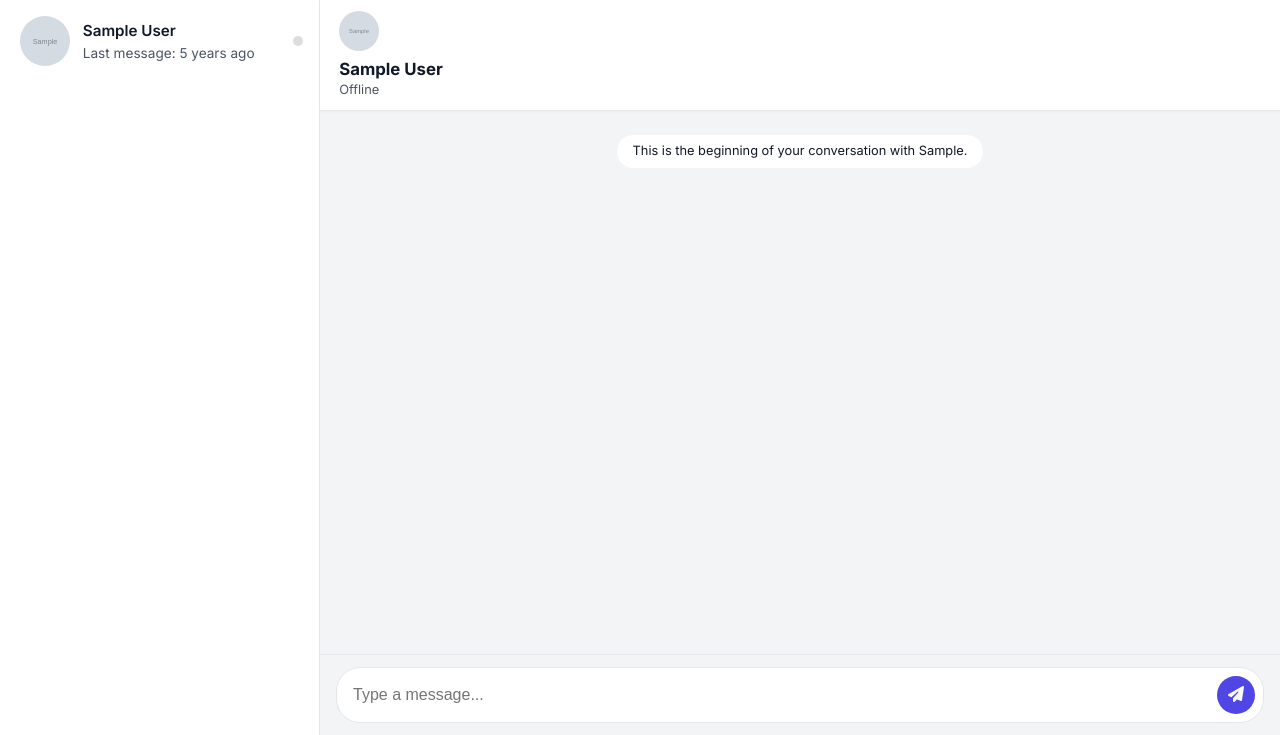
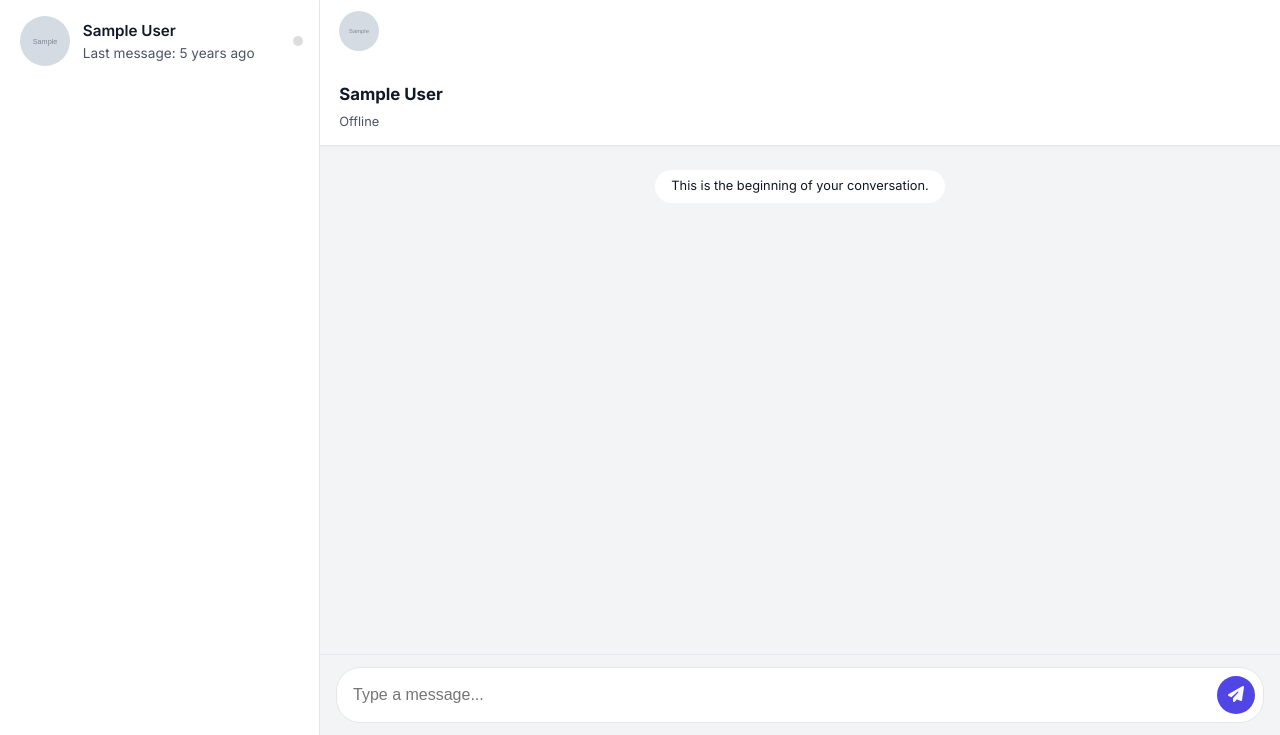
Before and after one commit to venkataganesh400/OfficialVoice, a Python web app: template templates/messages.html in a window 1280 px wide. Shown: the part 82-817 px from the top of the page. Run offline with Jinja, Linux system fonts and the light colour scheme; the template is opened without the code that fills it: most values are stand-ins (such as "Sample title", 1, 10 or a date in 2020); grey boxes marked "Sample" are stand-in pictures; some libraries are stand-ins or nearby versions.

Commit message:
Update messages.html

```diff
--- a/templates/messages.html
+++ b/templates/messages.html
@@ -5,35 +5,36 @@
 
 {% block chat_panel %}
 <div class="chat-container">
+    <!-- Item 1: The Header -->
     <div class="chat-header">
-        <!-- Back button for mobile navigation -->
         <a href="{{ url_for('inbox') }}" class="back-btn"><i class="fas fa-chevron-left"></i></a>
-        <!-- Clickable user info to view their profile -->
         <a href="{{ url_for('public_profile', voter_id=other_user.voter_id) }}">
              {% if other_user.profile_image_url %}
                 <img src="{{ other_user.profile_image_url }}" alt="{{ other_user.first_name }}'s profile picture">
             {% else %}
                 <div class="icon" style="background:var(--bg-card); border: 1px solid var(--border-color); color:var(--text-gray); display:flex; align-items:center; justify-content:center; width:40px; height: 40px; border-radius:50%;"><i class="fas fa-user"></i></div>
             {% endif %}
-            <div style="line-height:1.2">
-                <h4 style="margin:0;">{{ other_user.first_name }} {{ other_user.last_name }}</h4>
-                <small id="status-text-{{ other_user.id }}" style="font-size:0.8em; color:var(--text-gray)">
+            <div>
+                <h4>{{ other_user.first_name }} {{ other_user.last_name }}</h4>
+                <small id="status-text-{{ other_user.id }}">
                     {% if other_user.id in online_users_list %}Online{% else %}Offline{% endif %}
                 </small>
             </div>
         </a>
     </div>
 
+    <!-- Item 2: The Scrollable Message List -->
     <div class="message-list" id="message-list">
         {% for msg in messages %}
         <div class="message {% if msg.user_id == g.user.id %}sent{% else %}received{% endif %}">
             <p>{{ msg.text | safe }}</p>
         </div>
         {% else %}
-        <div class="server-message">This is the beginning of your conversation with {{ other_user.first_name }}.</div>
+        <div class="server-message">This is the beginning of your conversation.</div>
         {% endfor %}
     </div>
 
+    <!-- Item 3: The Input Form Container -->
     <div class="message-form-container">
         <form class="message-form" id="message-form">
             <input type="text" id="message-input" placeholder="Type a message..." autocomplete="off" required>
@@ -57,7 +58,7 @@ document.addEventListener('DOMContentLoaded', () => {
     function scrollToBottom(behavior = 'auto') {
         if(messageList) messageList.scrollTo({ top: messageList.scrollHeight, behavior: behavior });
     }
-    scrollToBottom(); // Jump to bottom on load
+    scrollToBottom(); // Instant scroll on page load
 
     socket.on('connect', () => {
         if(roomId) socket.emit('join_room', { room: roomId });
@@ -72,6 +73,7 @@ document.addEventListener('DOMContentLoaded', () => {
 
     socket.on('receive_message', function(data) {
         if (!messageList) return;
+        // Check if user is scrolled near the bottom before auto-scrolling
         const isScrolledToBottom = messageList.scrollHeight - messageList.clientHeight <= messageList.scrollTop + 100;
 
         const messageDiv = document.createElement('div');
@@ -84,6 +86,7 @@ document.addEventListener('DOMContentLoaded', () => {
         const placeholder = messageList.querySelector('.server-message');
         if(placeholder) placeholder.remove();
 
+        // Only scroll if the user was already at the bottom, so we don't interrupt them reading history
         if(isScrolledToBottom) {
              scrollToBottom('smooth');
         }
```
